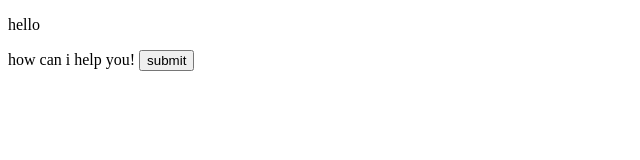
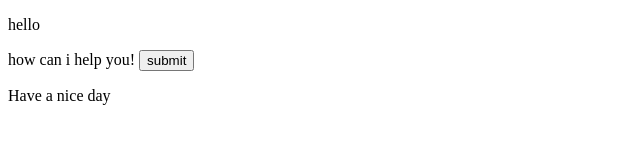
Before and after one commit to karvekaryash/My-repo, a plain HTML site: page index.html in a window 1280 px wide. Shown: the whole page, without its empty margins (0-640 px from the left). Drawn offline with Linux system fonts and the light colour scheme.

Commit message:
5th change

```diff
--- a/index.html
+++ b/index.html
@@ -4,5 +4,6 @@
     <body>
         <p>hello</p>
         <p>how can i help you! <button>submit</button></p>
+        <p>Have a nice day</p>
     </body>
 </html>
```
Also changed, not shown: hobby1.txt.
